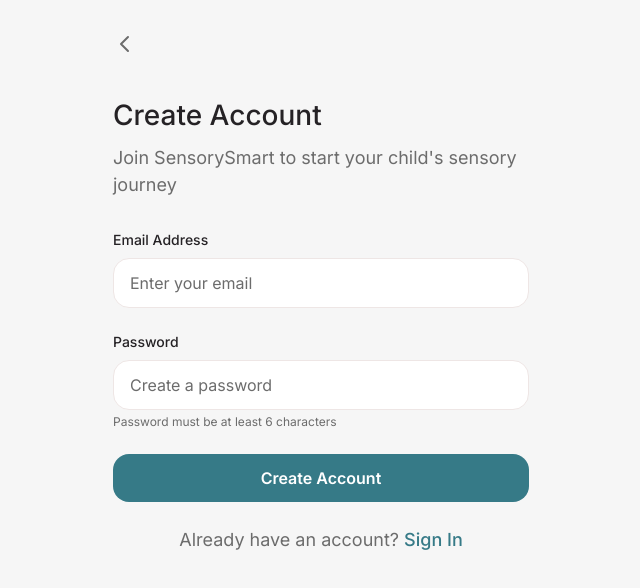
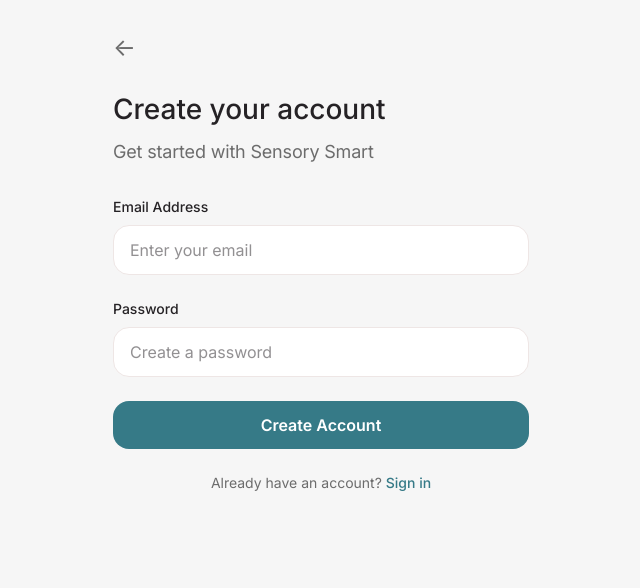
Before and after one commit to setherichardson/sensorysmart-mvp, a Next.js app: page /signup in a window 1280 px wide. Shown: the top 588 px of the page, without its empty margins (319-959 px from the left). Built offline with nearby package versions, Linux system fonts and the light colour scheme; no server answers.

Commit message:
Create bulletproof signup and onboarding flow with proper session handling

```diff
--- a/app/onboarding/page.tsx
+++ b/app/onboarding/page.tsx
@@ -7,19 +7,20 @@
 import type { User } from '@supabase/supabase-js'
 
 export default function OnboardingPage() {
+  const router = useRouter()
   const [user, setUser] = useState<User | null>(null)
-  const [loading, setLoading] = useState(true)
   const [parentName, setParentName] = useState('')
   const [childName, setChildName] = useState('')
   const [childAge, setChildAge] = useState('')
+  const [submitting, setSubmitting] = useState(false)
   const [error, setError] = useState('')
-  const [submitting, setSubmitting] = useState(false)
-  const router = useRouter()
+  const [loading, setLoading] = useState(true)
 
   useEffect(() => {
     // Get current user
     const getCurrentUser = async () => {
       try {
+        console.log('Checking user authentication...')
         const { data: { user }, error } = await supabase.auth.getUser()
 
         if (error) {
@@ -29,15 +30,12 @@
         }
 
         if (!user) {
-          // User not authenticated, redirect to signup
           console.log('No user found, redirecting to signup')
           router.push('/signup')
           return
         }
 
-        console.log('User authenticated:', user.id, user.email)
-
-        // For MVP, we skip email confirmation check
+        console.log('User authenticated successfully:', user.id, user.email)
 
         // Check if user already has a profile
         try {
@@ -48,12 +46,13 @@
             .single()
 
           if (profile && !profileError) {
-            // User already has profile, redirect to dashboard
+            console.log('User already has profile, redirecting to dashboard')
             router.push('/dashboard/today')
             return
           }
         } catch (err) {
           // Profile doesn't exist, continue with onboarding
+          console.log('No existing profile found, continuing with onboarding')
         }
 
         setUser(user)
@@ -69,9 +68,9 @@
 
   const handleSubmit = async (e: React.FormEvent) => {
     e.preventDefault()
-    console.log('Form submitted, user state:', user)
+
     if (!user) {
-      console.log('No user found in state')
+      setError('Authentication error. Please try signing in again.')
       return
     }
 
@@ -103,13 +102,10 @@
         body: JSON.stringify(requestBody)
       })
 
-      console.log('🔍 Frontend: Response status:', response.status)
-      console.log('🔍 Frontend: Response ok:', response.ok)
+      console.log('Response status:', response.status)
 
       const result = await response.json()
-      console.log('🔍 Frontend: Response result:', result)
-      console.log('🔍 Frontend: Result success:', result.success)
-      console.log('🔍 Frontend: Result error:', result.error)
+      console.log('Response result:', result)
 
       if (!response.ok || !result.success) {
         console.error('API error:', result)
@@ -159,8 +155,6 @@
   return (
     <div className="min-h-screen flex flex-col" style={{ background: '#F6F6F6' }}>
       <div className="mx-auto w-full max-w-md px-4 py-8">
-        {/* Back button */}
-
         {/* Header */}
         <div className="mb-8">
           <Link href="/" className="inline-flex items-center text-[#6C6C6C] hover:text-[#252225] mb-6">
--- a/app/signup/page.tsx
+++ b/app/signup/page.tsx
@@ -5,70 +5,80 @@
 import Link from 'next/link'
 import { supabase } from '@/lib/supabase/client'
 
-export default function SignUpPage() {
+export default function SignupPage() {
+  const router = useRouter()
   const [email, setEmail] = useState('')
   const [password, setPassword] = useState('')
-  const [loading, setLoading] = useState(false)
+  const [submitting, setSubmitting] = useState(false)
   const [error, setError] = useState('')
-  const router = useRouter()
 
-  const handleSignUp = async (e: React.FormEvent) => {
+  const handleSubmit = async (e: React.FormEvent) => {
     e.preventDefault()
-    setLoading(true)
+    setSubmitting(true)
     setError('')
 
     try {
+      console.log('Starting signup process...')
+
+      // Sign up the user
       const { data, error } = await supabase.auth.signUp({
         email,
         password
       })
 
       if (error) {
+        console.error('Signup error:', error)
         setError(error.message)
         return
       }
 
       if (data.user) {
         console.log('Signup successful, user:', data.user.id, data.user.email)
-        // For MVP, we'll skip email confirmation and go directly to onboarding
-        // Wait a moment for the session to be established
-        await new Promise(resolve => setTimeout(resolve, 1000))
-        console.log('Redirecting to onboarding...')
+
+        // Wait for the session to be established
+        console.log('Waiting for session to be established...')
+        await new Promise(resolve => setTimeout(resolve, 2000))
+
+        // Double-check the session is established
+        const { data: { session } } = await supabase.auth.getSession()
+        if (!session) {
+          console.error('Session not established after signup')
+          setError('Authentication failed. Please try again.')
+          return
+        }
+
+        console.log('Session confirmed, redirecting to onboarding...')
         router.push('/onboarding')
+      } else {
+        setError('Signup failed. Please try again.')
       }
     } catch (err) {
       console.error('Signup error:', err)
       setError('An unexpected error occurred. Please try again.')
     } finally {
-      setLoading(false)
+      setSubmitting(false)
     }
   }
 
   return (
-    <div className="min-h-screen" style={{ background: '#F6F6F6' }}>
+    <div className="min-h-screen flex flex-col" style={{ background: '#F6F6F6' }}>
       <div className="mx-auto w-full max-w-md px-4 py-8">
-        {/* Back Button */}
-        <div className="mb-8">
-          <Link href="/" className="inline-flex items-center text-[#6C6C6C] hover:text-[#252225]">
-            <svg className="w-6 h-6" fill="none" stroke="currentColor" viewBox="0 0 24 24">
-              <path strokeLinecap="round" strokeLinejoin="round" strokeWidth={2} d="M15 19l-7-7 7-7" />
-            </svg>
-          </Link>
-        </div>
-
         {/* Header */}
         <div className="mb-8">
+          <Link href="/" className="inline-flex items-center text-[#6C6C6C] hover:text-[#252225] mb-6">
+            <span className="text-2xl">←</span>
+          </Link>
+
           <h1 className="text-[28px] font-medium text-[#252225] mb-2">
-            Create Account
+            Create your account
           </h1>
-          <p className="text-[18px] text-[#6C6C6C] font-normal">
-            Join SensorySmart to start your child's sensory journey
+          <p className="text-[18px] text-[#6C6C6C]" style={{ lineHeight: 'calc(1.5 - 2px)', letterSpacing: '-0.01em' }}>
+            Get started with Sensory Smart
           </p>
         </div>
 
-        {/* Sign Up Form */}
-        <div className="mb-6">
-          <form onSubmit={handleSignUp} className="space-y-6">
+        {/* Signup Form */}
+        <form onSubmit={handleSubmit} className="space-y-6">
           {error && (
             <div className="bg-red-50 border border-red-200 rounded-lg p-4">
               <p className="text-red-600 text-sm">{error}</p>
@@ -84,10 +94,11 @@
               id="email"
               value={email}
               onChange={(e) => setEmail(e.target.value)}
-                className="w-full px-4 py-3 bg-white border border-[#EEE6E5] rounded-[16px] focus:ring-2 focus:ring-[#367A87] focus:border-transparent text-[#252225] placeholder-[#6C6C6C]"
+              className="w-full px-4 py-3 border rounded-[16px] focus:ring-2 focus:ring-[#367A87] focus:border-transparent text-[#252225] bg-white"
+              style={{ borderColor: '#EEE6E5' }}
               placeholder="Enter your email"
               required
-                disabled={loading}
+              disabled={submitting}
             />
           </div>
 
@@ -100,23 +111,25 @@
               id="password"
               value={password}
               onChange={(e) => setPassword(e.target.value)}
-                className="w-full px-4 py-3 bg-white border border-[#EEE6E5] rounded-[16px] focus:ring-2 focus:ring-[#367A87] focus:border-transparent text-[#252225] placeholder-[#6C6C6C]"
+              className="w-full px-4 py-3 border rounded-[16px] focus:ring-2 focus:ring-[#367A87] focus:border-transparent text-[#252225] bg-white"
+              style={{ borderColor: '#EEE6E5' }}
               placeholder="Create a password"
               required
-                disabled={loading}
+              disabled={submitting}
               minLength={6}
             />
-              <p className="text-xs text-[#6C6C6C] mt-1">
-                Password must be at least 6 characters
-              </p>
           </div>
 
           <button
             type="submit"
-              disabled={loading}
-              className="w-full h-12 bg-[#367A87] text-white rounded-[16px] font-semibold disabled:opacity-50 disabled:cursor-not-allowed"
+            disabled={submitting}
+            className="w-full text-white py-3 px-4 rounded-[16px] font-semibold disabled:opacity-50 disabled:cursor-not-allowed"
+            style={{
+              backgroundColor: '#367A87',
+              height: '48px'
+            }}
           >
-              {loading ? (
+            {submitting ? (
               <div className="flex items-center justify-center">
                 <div className="animate-spin rounded-full h-5 w-5 border-b-2 border-white mr-2"></div>
                 Creating Account...
@@ -126,14 +139,13 @@
             )}
           </button>
         </form>
-        </div>
 
         {/* Sign In Link */}
-        <div className="text-center">
-          <p className="text-[18px] text-[#6C6C6C] font-normal">
+        <div className="mt-6 text-center">
+          <p className="text-[#6C6C6C] text-sm">
             Already have an account?{' '}
-            <Link href="/login" className="text-[#367A87] hover:text-[#2A5F6A] font-medium">
-              Sign In
+            <Link href="/login" className="text-[#367A87] hover:text-[#2A5F6B] font-medium">
+              Sign in
             </Link>
           </p>
         </div>
```
Lines whose indentation alone changed are shown as unchanged.
